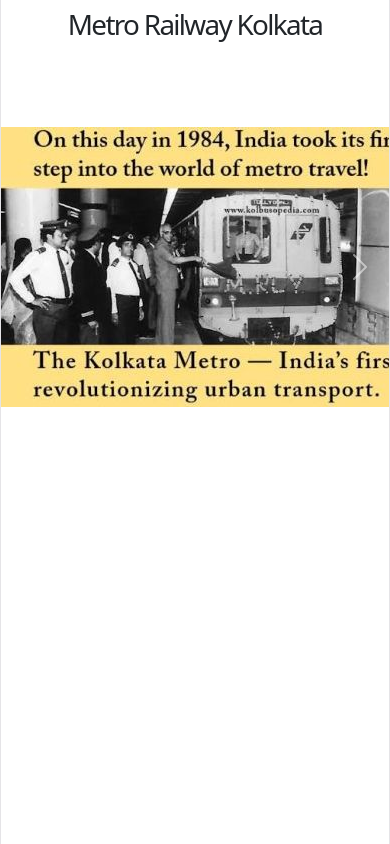
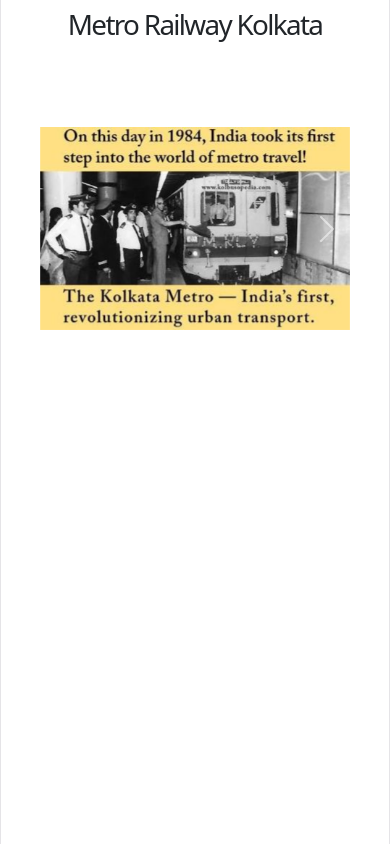
Before and after one commit to Rounak2811/wallMountQRTicketing, a React (Vite) app in the folder wallMountQRTicketing/: page / in a window 390 px wide. Built offline with nearby package versions, Linux system fonts and the light colour scheme.

Commit message:
image width changed

```diff
--- a/wallMountQRTicketing/src/App.css
+++ b/wallMountQRTicketing/src/App.css
@@ -11,9 +11,27 @@
   &:hover {
     border-color: var(--accent-border);
   }
+
   &:focus-visible {
     outline: 2px solid var(--accent);
     outline-offset: 2px;
+  }
+}
+
+.metro-carousel {
+  width: 70%;
+  margin: 0 auto;
+}
+
+.metro-carousel-image {
+  width: 100%;
+  height: auto;
+  object-fit: contain;
+}
+
+@media (max-width: 768px) {
+  .metro-carousel {
+    width: 80%;
   }
 }
 
@@ -42,8 +60,7 @@
     z-index: 1;
     top: 34px;
     height: 28px;
-    transform: perspective(2000px) rotateZ(300deg) rotateX(44deg) rotateY(39deg)
-      scale(1.4);
+    transform: perspective(2000px) rotateZ(300deg) rotateX(44deg) rotateY(39deg) scale(1.4);
   }
 
   .vite {
@@ -51,8 +68,7 @@
     top: 107px;
     height: 26px;
     width: auto;
-    transform: perspective(2000px) rotateZ(300deg) rotateX(40deg) rotateY(39deg)
-      scale(0.8);
+    transform: perspective(2000px) rotateZ(300deg) rotateX(40deg) rotateY(39deg) scale(0.8);
   }
 }
 
@@ -75,9 +91,10 @@
   border-top: 1px solid var(--border);
   text-align: left;
 
-  & > div {
+  &>div {
     flex: 1 1 0;
     padding: 32px;
+
     @media (max-width: 1024px) {
       padding: 24px 20px;
     }
@@ -130,6 +147,7 @@
     &:hover {
       box-shadow: var(--shadow);
     }
+
     .button-icon {
       height: 18px;
       width: 18px;
@@ -156,6 +174,7 @@
 #spacer {
   height: 88px;
   border-top: 1px solid var(--border);
+
   @media (max-width: 1024px) {
     height: 48px;
   }
@@ -177,6 +196,7 @@
     left: 0;
     border-left-color: var(--border);
   }
+
   &::after {
     right: 0;
     border-right-color: var(--border);
--- a/wallMountQRTicketing/src/Components/Carousels.jsx
+++ b/wallMountQRTicketing/src/Components/Carousels.jsx
@@ -5,16 +5,16 @@
 function Carousels() {
     return (
         <>
-            <div id="carouselExampleAutoplaying" className="carousel slide p-20" data-bs-ride="carousel">
+            <div id="carouselExampleAutoplaying" className="carousel slide metro-carousel" data-bs-ride="carousel">
                 <div className="carousel-inner">
                     <div className="carousel-item active">
-                        <img src={image1} className="d-block w-51 m-auto" alt="Kolkata Metro underwater train" />
+                        <img src={image1} className="d-block metro-carousel-image" alt="Kolkata Metro underwater train" />
                     </div>
                     <div className="carousel-item">
-                        <img src={image2} className="d-block w-50 m-auto" alt="Kolkata Metro train" />
+                        <img src={image2} className="d-block metro-carousel-image" alt="Kolkata Metro train" />
                     </div>
                     <div className="carousel-item">
-                        <img src={image3} className="d-block w-50 m-auto" alt="Kolkata Metro history" />
+                        <img src={image3} className="d-block metro-carousel-image" alt="Kolkata Metro history" />
                     </div>
                 </div>
                 <button className="carousel-control-prev" type="button" data-bs-target="#carouselExampleAutoplaying" data-bs-slide="prev">
```
